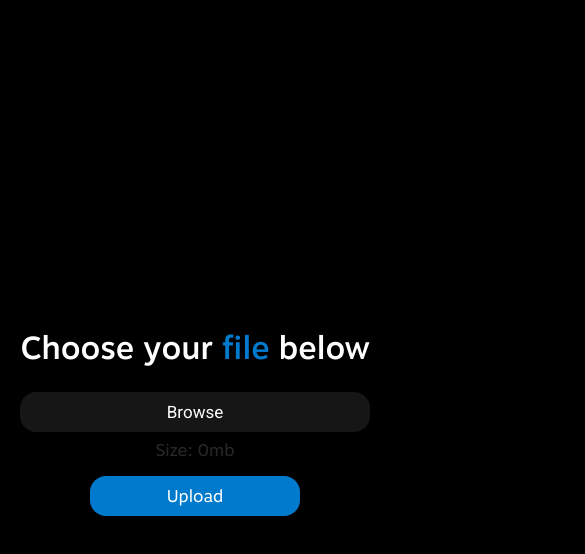
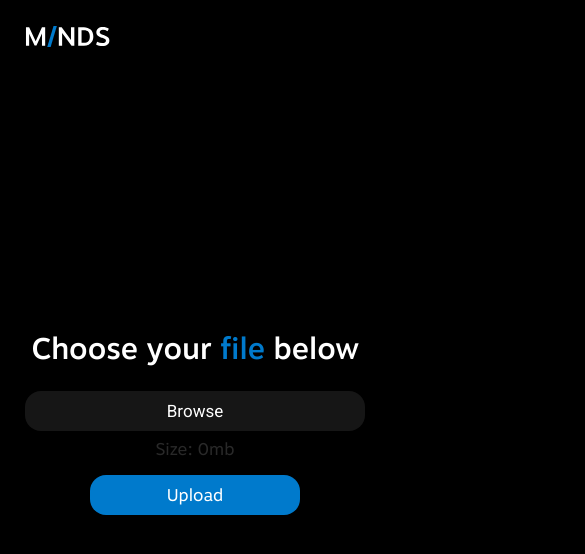
Before and after one commit to mindlss/mindes-p2p, a React (Create React App) app in the folder frontend/: page / in a window 390 px wide. Shown: the top 554 px of the page, 585 px wide, since content can reach past the window. Built offline with nearby package versions, Linux system fonts and the light colour scheme; no server answers.

Commit message:
Added mobile version

```diff
--- a/frontend/src/pages/Download.js
+++ b/frontend/src/pages/Download.js
@@ -44,20 +44,22 @@ const Download = () => {
 
     const downloadFile = (e) => {
         setDownloading(true);
+        console.log('121121');
         const peer = new Peer({
             config: { iceServers: [{ urls: 'stun:localhost:3478' }] },
         });
-
+        console.log('121');
         let fileSize = 0;
         let receivedBytes = 0;
         let fileName = '';
         let fileType = '';
 
         peer.on('open', () => {
-            const conn = peer.connect(id);
+            console.log('1');
+            const conn = peer.connect(fileOffer.uuid);
             conn.on('open', () => {
                 console.log('hi from peer!');
-                const fileStream = streamSaver.createWriteStream('lab1.docx');
+                const fileStream = streamSaver.createWriteStream(fileOffer.filename);
                 const writer = fileStream.getWriter();
                 conn.on('data', async (data) => {
                     if (data.type === 'file-info') {
--- a/frontend/src/pages/Share.js
+++ b/frontend/src/pages/Share.js
@@ -44,9 +44,12 @@ const Share = (props) => {
                     },
                 }}
             />
+            <div className={styles.background}></div>
+
             <div className={styles.id} onClick={() => copy(uuid)}>
                 ID: {uuid}
             </div>
+
             <div className={styles.content}>
                 <div className={styles.content__header}>
                     <span className={styles.highlight}>Link</span> to your file
--- a/frontend/src/styles/App.module.scss
+++ b/frontend/src/styles/App.module.scss
@@ -25,7 +25,8 @@ body {
 }
 .logo {
     position: absolute;
-    padding-right: 915px;
+    max-width: 1000px;
+    width: calc(100vw - 50px);
     top: 26px;
     left: 0;
     height: 21.5px;
--- a/frontend/src/styles/Download.module.scss
+++ b/frontend/src/styles/Download.module.scss
@@ -3,7 +3,8 @@
     justify-content: center;
     align-items: center;
     height: 100vh;
-    width: 1000px;
+    max-width: 1000px;
+    width: calc(100vw - 50px);
     margin-left: 50%;
     transform: translateX(-50%);
     min-height: 400px;
@@ -13,6 +14,8 @@
     font-size: 17px;
 }
 .id {
+    white-space: nowrap;
+    overflow: hidden;
     position: absolute;
     top: 56px;
     left: -2px;
@@ -26,16 +29,40 @@
     &:active {
         color: #005d9b;
     }
+    @media (min-width: 0px) {
+        font-size: 14px;
+    }
+
+    @media (min-width: 376px) {
+        font-size: 15px;
+    }
+
+    @media (min-width: 441px) {
+        font-size: 17px;
+    }
 }
 .content {
     text-align: center;
 
     &__header {
+        text-align: center;
+        align-items: center;
+        width: calc(100vw - 50px);
+        white-space: nowrap;
+        overflow: hidden;
+        text-overflow: ellipsis;
         font-family: 'Roboto', sans-serif;
         font-weight: 400;
         font-style: normal;
         font-size: 32px;
         color: #fff;
+        @media (min-width: 0px) {
+            font-size: 29px;
+        }
+
+        @media (min-width: 376px) {
+            font-size: 32px;
+        }
     }
     &__size {
         margin-top: 8px;
--- a/frontend/src/styles/Home.module.scss
+++ b/frontend/src/styles/Home.module.scss
@@ -3,7 +3,8 @@
     justify-content: center;
     align-items: center;
     height: 100vh;
-    width: 1000px;
+    max-width: 1000px;
+    width: calc(100vw - 50px);
     margin-left: 50%;
     transform: translateX(-50%);
     min-height: 400px;
@@ -15,8 +16,22 @@
         font-family: 'MotivaSansMedium', sans-serif;
         font-size: 32px;
         color: #fff;
+        @media (min-width: 0px) {
+            font-size: 28px;
+        }
+
+        @media (min-width: 376px) {
+            font-size: 30px;
+        }
+
+        @media (min-width: 400px) {
+            font-size: 32px;
+        }
     }
     &__browse {
+        white-space: nowrap;
+        overflow: hidden;
+        text-overflow: ellipsis;
         margin-top: 25px;
         font-family: 'Roboto', sans-serif;
         font-weight: 400;
@@ -33,6 +48,20 @@
         }
         &:active {
             color: #005d9b;
+        }
+        &::content {
+            width: calc(100vw - 50px);
+        }
+        @media (min-width: 0px) {
+            font-size: 16px;
+            max-width: 280px;
+            min-width: 280px;
+        }
+
+        @media (min-width: 376px) {
+            font-size: 17px;
+            max-width: calc(100vw - 100px);
+            min-width: 300px;
         }
     }
     &__size {
--- a/frontend/src/styles/Share.module.scss
+++ b/frontend/src/styles/Share.module.scss
@@ -7,19 +7,32 @@
     justify-content: center;
     align-items: center;
     height: 100vh;
-    width: 1000px;
+    max-width: 1000px;
+    width: calc(100vw - 50px);
     margin-left: 50%;
     transform: translateX(-50%);
     min-height: 400px;
-    z-index: 1001;
+    z-index: 1010;
 }
 .toaster {
     font-family: 'MotivaSansRegular', sans-serif;
     font-size: 17px;
+    z-index: 1010;
+}
+.background {
+    z-index: 1000;
+    position: absolute;
+    height: 100vh;
+    width: 100vw;
+    padding: 200px;
+    background-color: #000;
 }
 .id {
+    white-space: nowrap;
+    overflow: hidden;
+    z-index: 1010;
     position: absolute;
-    top: 57px;
+    top: 56px;
     left: -2px;
     color: #292929;
     font-family: 'MotivaSansRegular', sans-serif;
@@ -32,14 +45,33 @@
     &:active {
         color: #005d9b;
     }
+    @media (min-width: 0px) {
+        font-size: 14px;
+    }
+
+    @media (min-width: 376px) {
+        font-size: 15px;
+    }
+
+    @media (min-width: 441px) {
+        font-size: 17px;
+    }
 }
 .content {
+    z-index: 1010;
     text-align: center;
 
     &__header {
         font-family: 'MotivaSansMedium', sans-serif;
         font-size: 32px;
         color: #fff;
+        @media (min-width: 0px) {
+            font-size: 29px;
+        }
+
+        @media (min-width: 376px) {
+            font-size: 32px;
+        }
     }
     &__browse {
         margin-top: 25px;
@@ -58,6 +90,17 @@
         &:active {
             color: #005d9b;
         }
+        @media (min-width: 0px) {
+            font-size: 16px;
+            max-width: 280px;
+            min-width: 280px;
+        }
+
+        @media (min-width: 376px) {
+            font-size: 17px;
+            max-width: calc(100vw - 100px);
+            min-width: 300px;
+        }
     }
     &__size {
         margin-top: 8px;
```
